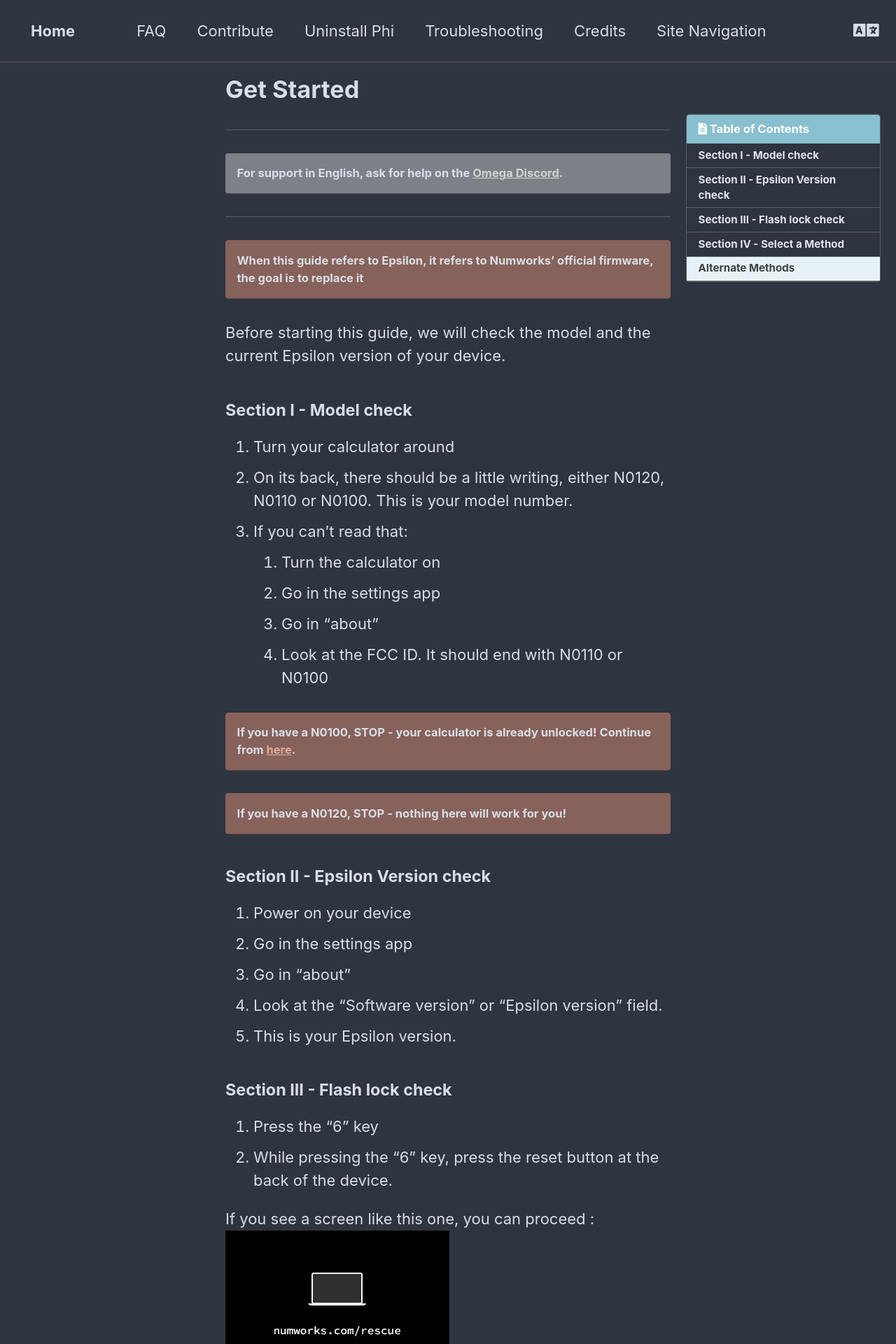
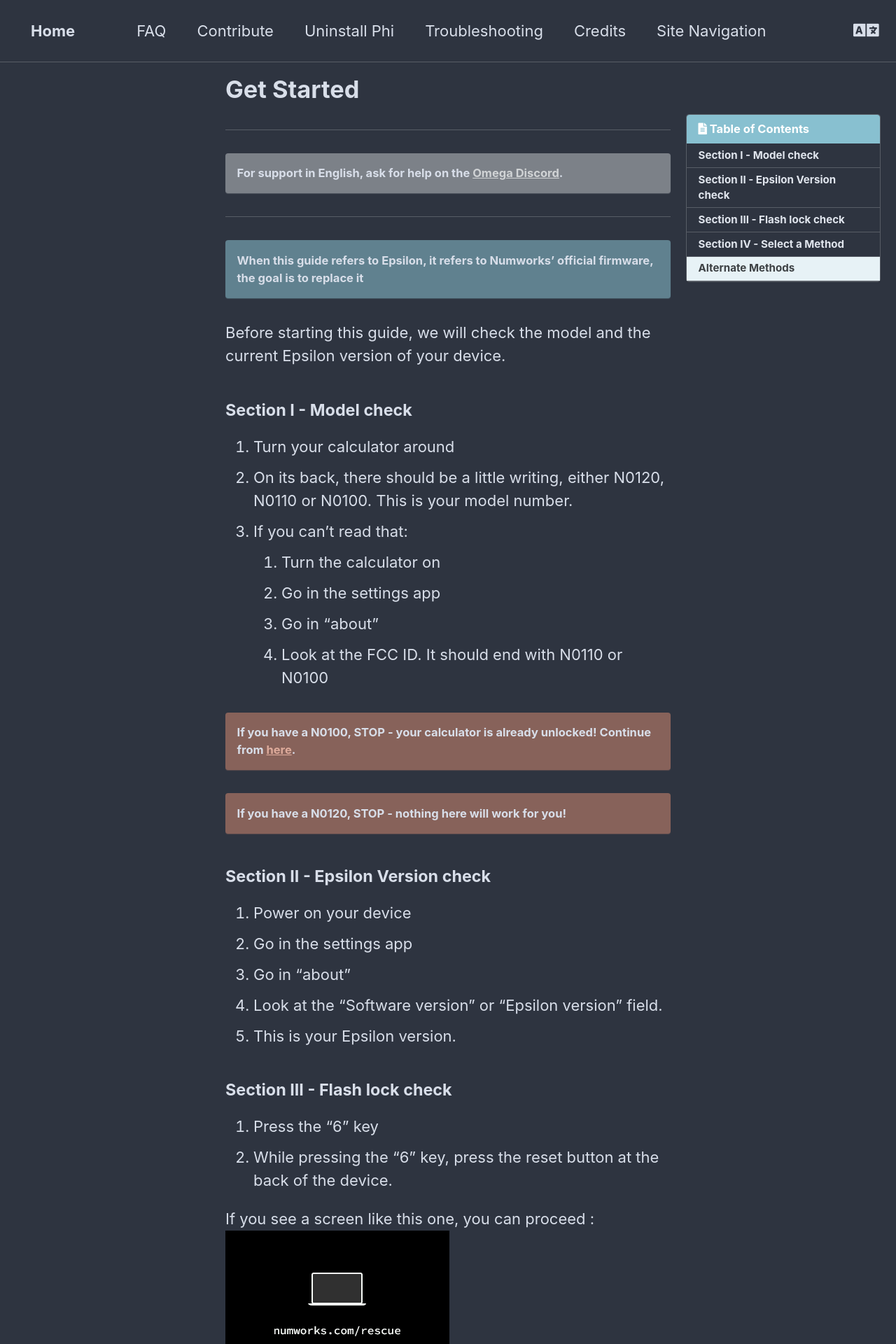
Before and after one commit to Omega-Numworks/Omega-Guide, a Jekyll site: the page built from _pages/en_US/get-started.md, in a window 1280 px wide. Shown: the top 1920 px of the page at 70% size. Built offline with Jekyll 4.4.1, drawn with Linux system fonts in a browser that asks for light colours; comment, search, counter and statistics services are not loaded.

Commit message:
Update get-started.md
{: .notice--warning} to {: .notice--primary}

```diff
--- a/_pages/en_US/get-started.md
+++ b/_pages/en_US/get-started.md
@@ -5,7 +5,7 @@ title: "Get Started"
 {% include toc title="Table of Contents" %}
 
 When this guide refers to Epsilon, it refers to Numworks' official firmware, the goal is to replace it
-{: .notice--warning}
+{: .notice--primary}
 
 Before starting this guide, we will check the model and the current Epsilon version of your device.
 
```
